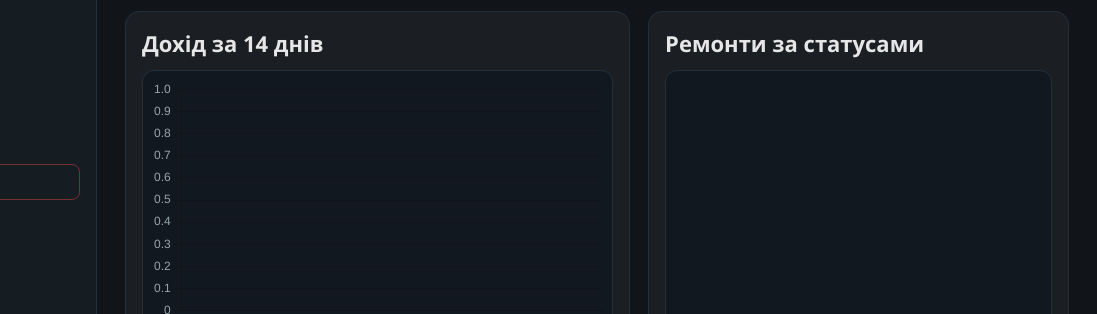
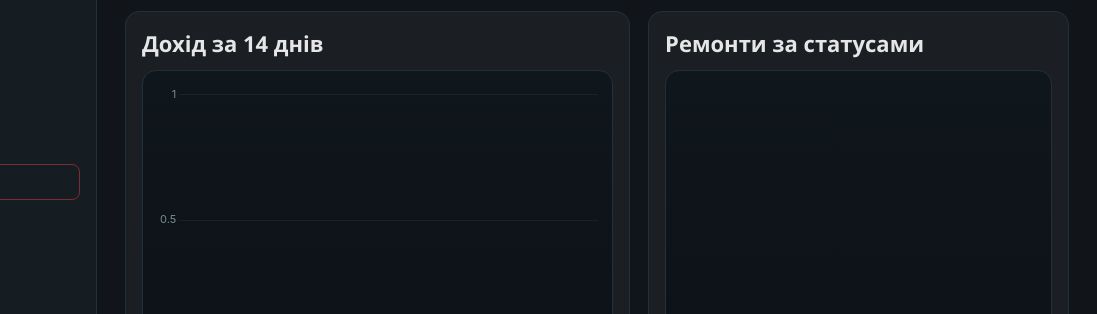
Before and after one commit to pashk0vska/Contact-FrontEnd, an Electron app: page renderer/features/dashboard/dashboard.html in a window 1280 px wide. Shown: the part 486-800 px from the top of the page, 183-1280 px from the left. Drawn offline with nearby package versions, Linux system fonts and the light colour scheme; no server answers; sample sign-in values are in the browser's storage.

Commit message:
Dashboard chart container clipping and restyle income bar + status doughnut (modern look)

```diff
--- a/renderer/features/dashboard/dashboard.css
+++ b/renderer/features/dashboard/dashboard.css
@@ -303,4 +303,4 @@ html, body {
 
 
 /* контейнери графіків дашборду (T4) */
-.chart-box{height:260px;background:#11181f;border:1px solid var(--border);border-radius:12px;padding:8px;display:grid;place-items:center;overflow:hidden;}
+.chart-box{position:relative;height:300px;background:linear-gradient(180deg,#0f161c,#0c1217);border:1px solid var(--border);border-radius:14px;padding:14px;overflow:hidden;}
--- a/renderer/features/dashboard/dashboard.js
+++ b/renderer/features/dashboard/dashboard.js
@@ -51,21 +51,53 @@ const STATUS_UA={new:"Новий",progress:"В процесі",done:"Готов
 const STATUS_COLOR={new:"#1f8ee2",progress:"#e2b81f",done:"#1fe26a",issued:"#58d27a",canceled:"#e2706a"};
 function renderCharts(d){
   if(typeof Chart==="undefined")return;
+  Chart.defaults.font.family="Inter,system-ui,Segoe UI,Roboto,sans-serif";
+  Chart.defaults.color="#7d8b96";
   const series=d.profitSeries||[];
   const pc=document.getElementById("profitChartCanvas");
   if(pc){
     if(profitChart)profitChart.destroy();
-    profitChart=new Chart(pc,{type:"bar",data:{labels:series.map(x=>x.label),datasets:[{label:"Дохід (₴)",data:series.map(x=>x.value),backgroundColor:"rgba(31,226,106,0.35)",borderColor:"#1fe26a",borderWidth:1.5,borderRadius:4}]},options:{responsive:true,maintainAspectRatio:false,plugins:{legend:{display:false}},scales:{x:{ticks:{color:"#9aa4ad",maxRotation:0,autoSkip:true}},y:{beginAtZero:true,ticks:{color:"#9aa4ad"}}}}});
+    const ctx=pc.getContext("2d");
+    const g=ctx.createLinearGradient(0,0,0,280);
+    g.addColorStop(0,"rgba(31,226,106,0.55)");
+    g.addColorStop(1,"rgba(31,226,106,0.04)");
+    profitChart=new Chart(pc,{
+      type:"bar",
+      data:{labels:series.map(x=>x.label),datasets:[{label:"Дохід",data:series.map(x=>x.value),backgroundColor:g,hoverBackgroundColor:"rgba(31,226,106,0.8)",borderRadius:6,borderSkipped:false,maxBarThickness:30}]},
+      options:{
+        responsive:true,maintainAspectRatio:false,
+        layout:{padding:{top:8}},
+        plugins:{
+          legend:{display:false},
+          tooltip:{backgroundColor:"#0b1116",borderColor:"#243039",borderWidth:1,titleColor:"#cdd4da",bodyColor:"#9adf9f",padding:10,displayColors:false,callbacks:{label:c=>" \u20b4 "+Number(c.parsed.y||0).toLocaleString("uk-UA")}}
+        },
+        scales:{
+          x:{grid:{display:false},border:{display:false},ticks:{maxRotation:0,autoSkip:true,maxTicksLimit:8,font:{size:11}}},
+          y:{beginAtZero:true,border:{display:false},grid:{color:"rgba(255,255,255,0.06)"},ticks:{maxTicksLimit:5,font:{size:11},callback:v=>v>=1000?(v/1000)+"k":v}}
+        }
+      }
+    });
   }
-  const rs=d.repairsByStatus||[];
+  const rs=(d.repairsByStatus||[]).filter(x=>(x.count||0)>0);
   const sc=document.getElementById("statusChartCanvas");
   if(sc){
     if(statusChart)statusChart.destroy();
-    const labels=rs.map(x=>STATUS_UA[(x.status||"").toLowerCase()]||x.status||"—");
-    const data=rs.map(x=>x.count||0);
-    const colors=rs.map(x=>STATUS_COLOR[(x.status||"").toLowerCase()]||"#5b6b76");
-    if(data.some(v=>v>0)){
-      statusChart=new Chart(sc,{type:"doughnut",data:{labels,datasets:[{data,backgroundColor:colors,borderColor:"#11181f",borderWidth:2}]},options:{responsive:true,maintainAspectRatio:false,plugins:{legend:{position:"bottom",labels:{color:"#e6e6e6",boxWidth:14}}}}});
+    if(rs.length){
+      const labels=rs.map(x=>STATUS_UA[(x.status||"").toLowerCase()]||x.status||"\u2014");
+      const data=rs.map(x=>x.count||0);
+      const colors=rs.map(x=>STATUS_COLOR[(x.status||"").toLowerCase()]||"#5b6b76");
+      statusChart=new Chart(sc,{
+        type:"doughnut",
+        data:{labels,datasets:[{data,backgroundColor:colors,borderColor:"#0f161c",borderWidth:3,hoverOffset:8,spacing:2}]},
+        options:{
+          responsive:true,maintainAspectRatio:false,cutout:"66%",
+          layout:{padding:8},
+          plugins:{
+            legend:{position:"bottom",labels:{color:"#cdd4da",usePointStyle:true,pointStyle:"circle",padding:16,boxWidth:8,font:{size:12}}},
+            tooltip:{backgroundColor:"#0b1116",borderColor:"#243039",borderWidth:1,titleColor:"#cdd4da",bodyColor:"#e6e6e6",padding:10,callbacks:{label:c=>" "+c.label+": "+c.parsed}}
+          }
+        }
+      });
     }
   }
 }
```
